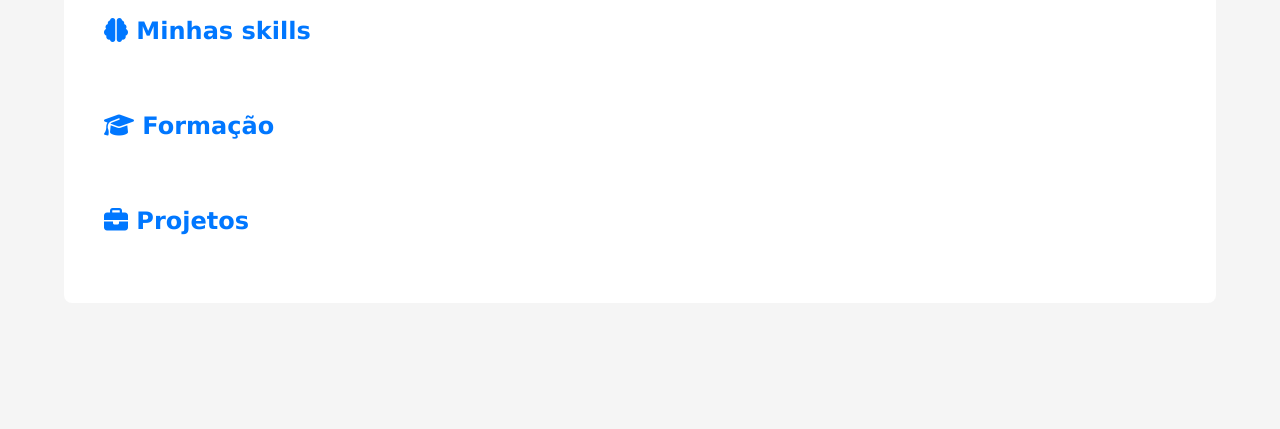
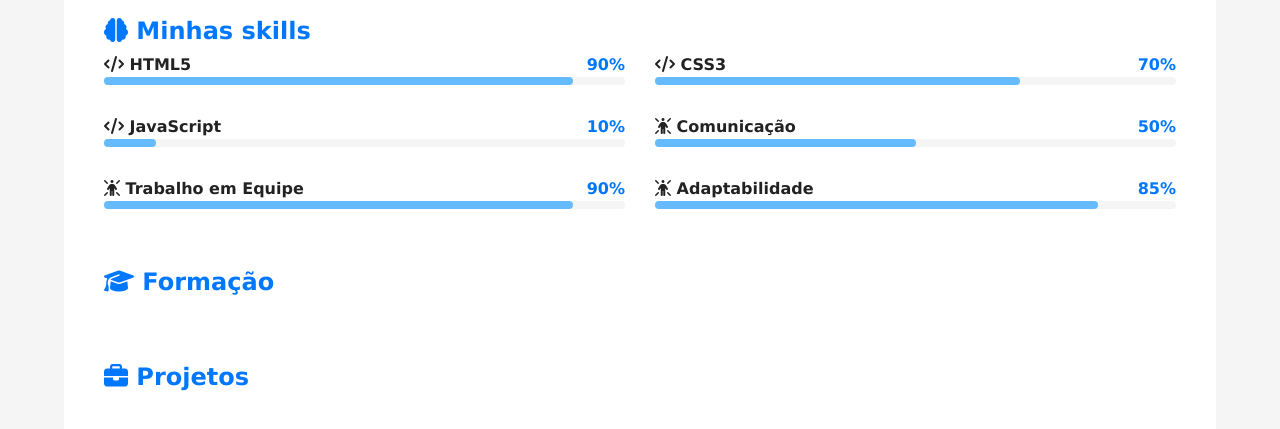
Before and after one commit to camilycruzvs/projeto-portfolio, a plain HTML site: page index.html in a window 1280 px wide. Shown: the part 1149-1578 px from the top of the page. Before the commit the page ends 1472 px from the top, so only its background shows below. Drawn offline with Linux system fonts and the light colour scheme.

Commit message:
criação e estilização de skills

```diff
--- a/estilos/style.css
+++ b/estilos/style.css
@@ -143,3 +143,44 @@ article h2 {
   height: 100%;
   border-radius: 8px;
 }
+
+#skill-container {
+  display: grid;
+  grid-template-columns: 1fr;
+  gap: 30px;
+}
+
+#skill-container .info {
+  display: flex;
+  justify-content: space-between;
+  align-items: center;
+}
+
+#skill-container .nome {
+  font-weight: bold;
+  color: var(--texto);
+}
+
+#skill-container .porcent {
+  font-weight: bold;
+  color: var(--destaque);
+}
+
+#skill-container .barra {
+  width: 100%;
+  height: 8px;
+  background-color: var(--fundo-principal);
+  border-radius: 4px;
+}
+
+#skill-container .progresso {
+  height: 100%;
+  background-color: var(--destaque-inverso);
+  border-radius: 4px;
+}
+
+@media screen and (min-width: 768px) {
+  #skill-container {
+    grid-template-columns: 1fr 1fr;
+  }
+}
--- a/index.html
+++ b/index.html
@@ -52,6 +52,98 @@
 
             <article id="skills">
                 <h2><i class="fa-solid fa-brain"></i> Minhas skills</h2>
+
+                <div id="skill-container">
+                    <div class="item">
+                        <div class="info">
+                            <span class="nome">
+                                <i class="fa-solid fa-code"></i>
+                                HTML5
+                            </span>
+                            <span class="porcent">
+                                90%
+                            </span>
+                        </div>
+                        <div class="barra">
+                            <div class="progresso" style="width: 90%;"></div>
+                        </div>
+                    </div>
+
+                    <div class="item">
+                        <div class="info">
+                            <span class="nome">
+                                <i class="fa-solid fa-code"></i>
+                                CSS3
+                            </span>
+                            <span class="porcent">
+                                70%
+                            </span>
+                        </div>
+                        <div class="barra">
+                            <div class="progresso" style="width: 70%;"></div>
+                        </div>
+                    </div>
+
+                    <div class="item">
+                        <div class="info">
+                            <span class="nome">
+                                <i class="fa-solid fa-code"></i>
+                                JavaScript
+                            </span>
+                            <span class="porcent">
+                                10%
+                            </span>
+                        </div>
+                        <div class="barra">
+                            <div class="progresso" style="width: 10%;"></div>
+                        </div>
+                    </div>
+
+                    <div class="item">
+                        <div class="info">
+                            <span class="nome">
+                                <i class="fa-solid fa-person-rays"></i>
+                                Comunicação
+                            </span>
+                            <span class="porcent">
+                                50%
+                            </span>
+                        </div>
+                        <div class="barra">
+                            <div class="progresso" style="width: 50%;"></div>
+                        </div>
+                    </div>
+
+                    <div class="item">
+                        <div class="info">
+                            <span class="nome">
+                                <i class="fa-solid fa-person-rays"></i>
+                                Trabalho em Equipe
+                            </span>
+                            <span class="porcent">
+                                90%
+                            </span>
+                        </div>
+                        <div class="barra">
+                            <div class="progresso" style="width: 90%;"></div>
+                        </div>
+                    </div>
+
+                    <div class="item">
+                        <div class="info">
+                            <span class="nome">
+                                <i class="fa-solid fa-person-rays"></i>
+                                Adaptabilidade
+                            </span>
+                            <span class="porcent">
+                                85%
+                            </span>
+                        </div>
+                        <div class="barra">
+                            <div class="progresso" style="width: 85%;"></div>
+                        </div>
+                    </div>
+                </div>
             </article><!--Fim aticle#skills-->
 
             <article id="formacao">
```
